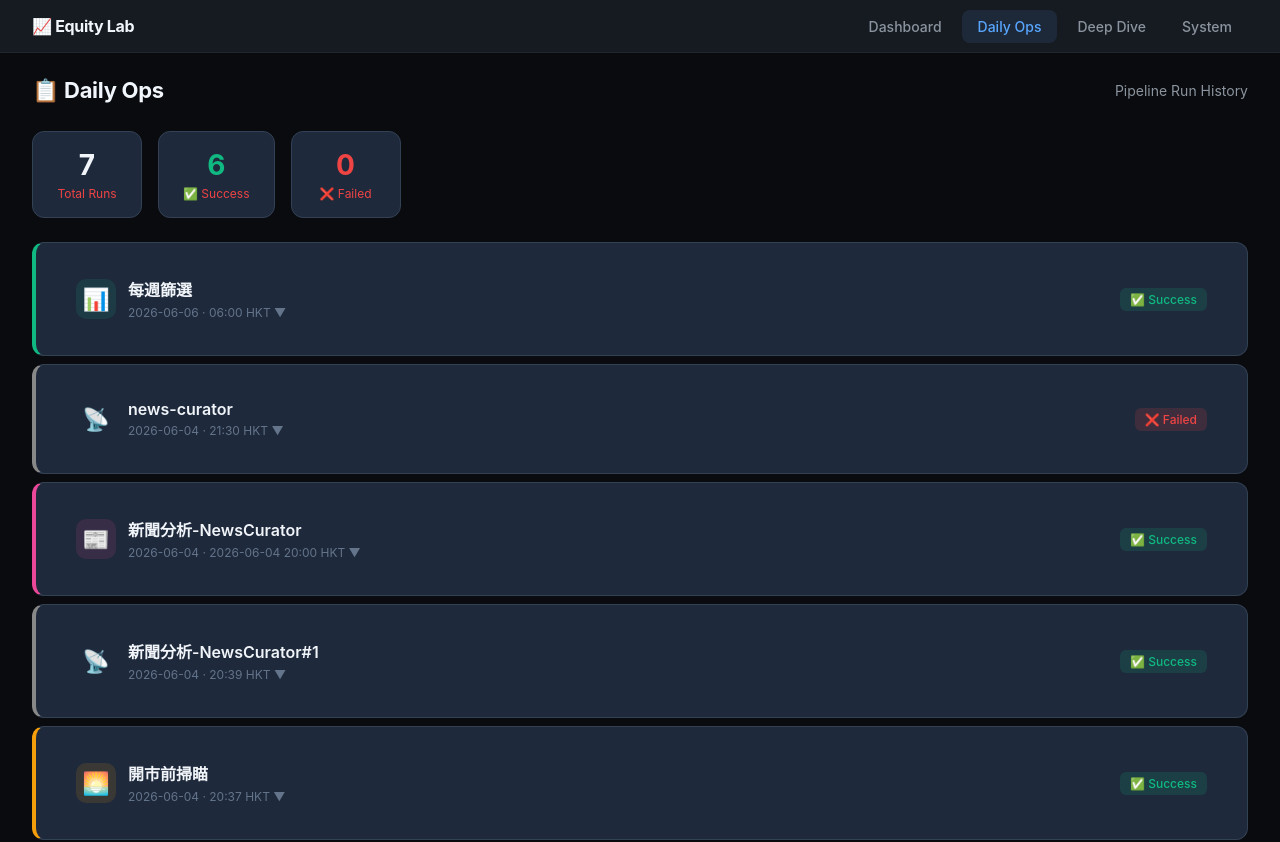
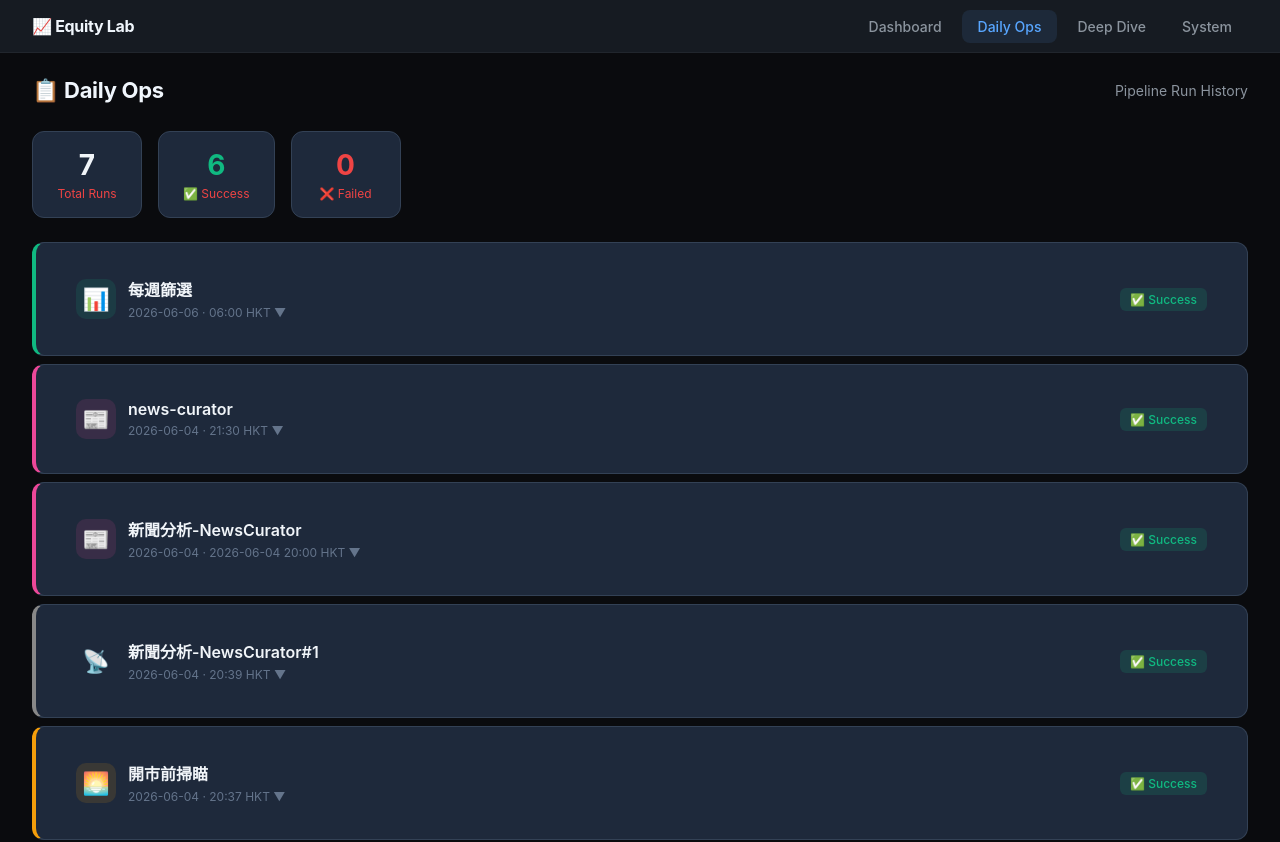
Before and after one commit to pu105-stack/equity-lab-dashboard, a Next.js app: page /daily-ops in a window 1280 px wide. Shown: the top 842 px of the page. Built offline with nearby package versions, Linux system fonts and the light colour scheme.

Commit message:
daily-ops: fix news-curator pipeline name and status check

```diff
--- a/pages/daily-ops.js
+++ b/pages/daily-ops.js
@@ -6,6 +6,7 @@ const PIPELINE_META = {
   '美股收市回顧': { icon: '🌆', color: '#6366f1' },
   '每週篩選': { icon: '📊', color: '#10b981' },
   '新聞分析-NewsCurator': { icon: '📰', color: '#ec4899' },
+  'news-curator': { icon: '📰', color: '#ec4899' },
 }
 
 export default function DailyOps({ runs }) {
@@ -43,7 +44,7 @@ export default function DailyOps({ runs }) {
           const meta = PIPELINE_META[run.pipeline] || { icon: '📡', color: '#888' }
           const key = `${run.date}-${run.pipeline}-${i}`
           const isOpen = !!open[key]
-          const ok = run.status === 'success'
+          const ok = run.status === 'success' || run.status === 'ok'
 
           return (
             <div key={key} className="card" style={{ borderLeftColor: meta.color }}>
```
